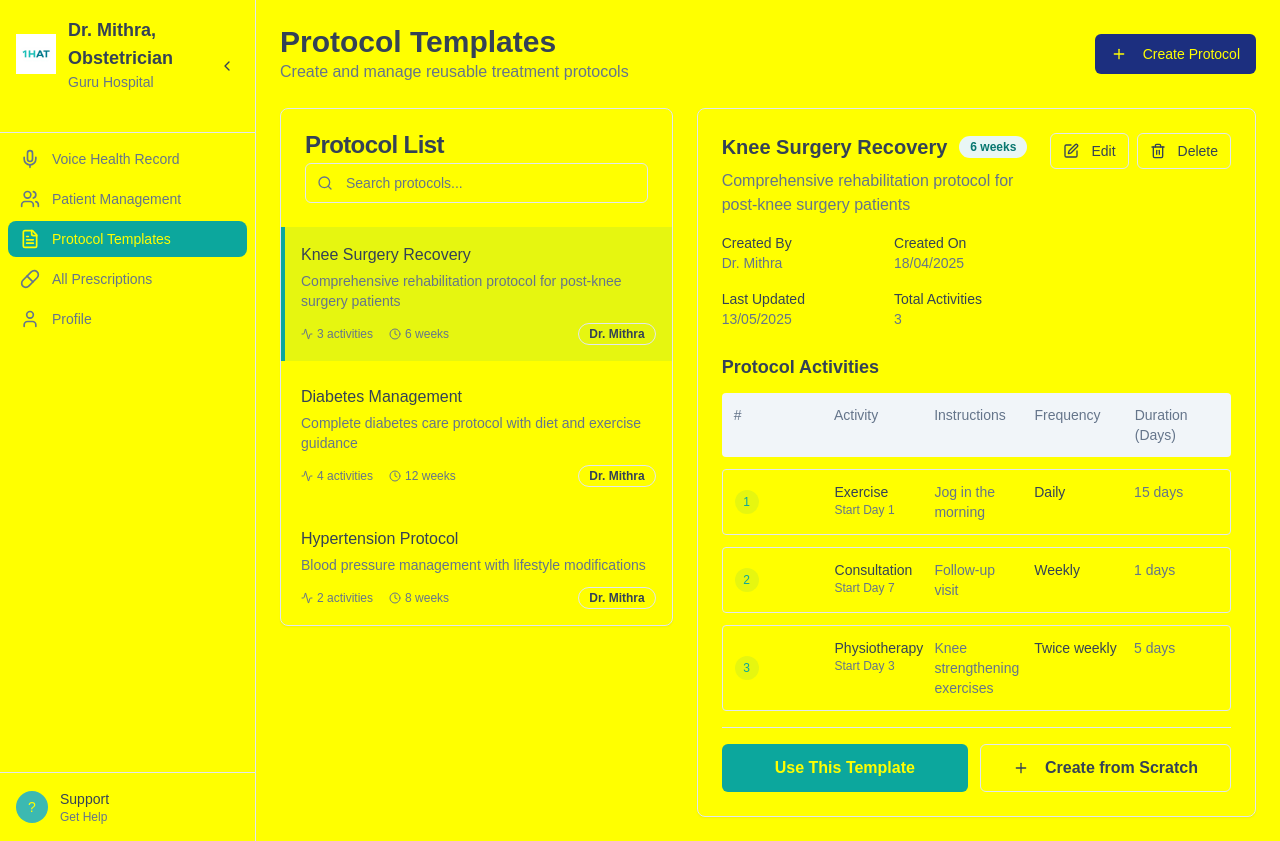
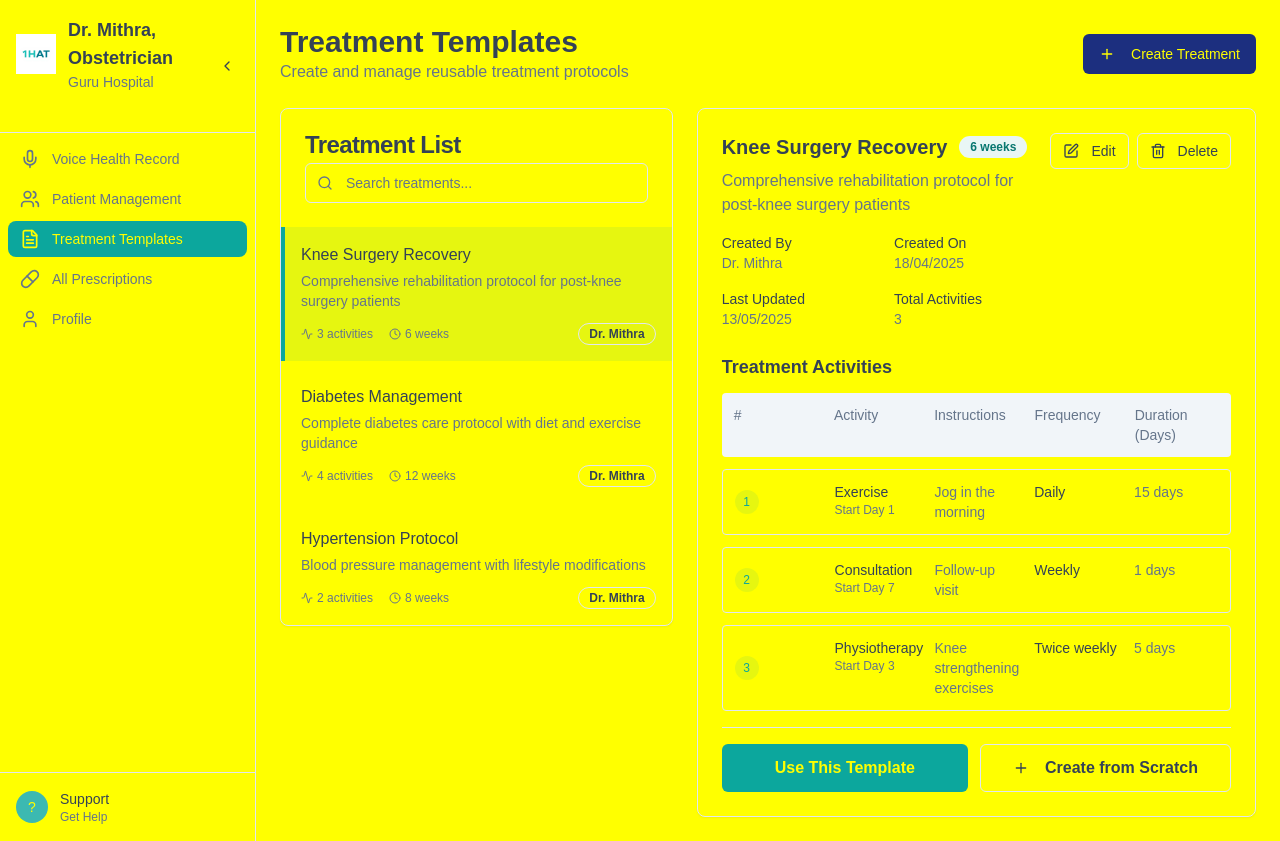
Before and after one commit to kpurusho1/onehatmockup, a React (Vite) app: page /protocol-templates in a window 1280 px wide. Built offline with nearby package versions, Linux system fonts and the light colour scheme; a web font is replaced by a local one.

Commit message:
Refactor: Change protocol to treatment
Update sidebar and protocol templates to use 'treatment plan' instead of 'protocol'.

```diff
--- a/src/components/Sidebar.tsx
+++ b/src/components/Sidebar.tsx
@@ -26,7 +26,7 @@ const sidebarItems = [
   },
   {
     id: "protocol-templates",
-    label: "Protocol Templates",
+    label: "Treatment Templates",
     icon: FileText,
     path: "/protocol-templates",
   },
--- a/src/pages/ProtocolTemplates.tsx
+++ b/src/pages/ProtocolTemplates.tsx
@@ -107,8 +107,8 @@ export default function ProtocolTemplates({ onSelect, onCreateFromScratch, patie
       <div className="p-6 space-y-6">
         <div className="flex items-center justify-between">
           <div>
-            <h1 className="text-3xl font-bold">Edit Protocol: {selectedProtocol.name}</h1>
-            <p className="text-muted-foreground">Edit the protocol template activities</p>
+            <h1 className="text-3xl font-bold">Edit Treatment: {selectedProtocol.name}</h1>
+            <p className="text-muted-foreground">Edit the treatment template activities</p>
           </div>
           <div className="flex space-x-2">
             <Button variant="outline" onClick={() => setIsEditing(false)}>
@@ -122,7 +122,7 @@ export default function ProtocolTemplates({ onSelect, onCreateFromScratch, patie
 
         <Card>
           <CardHeader>
-            <CardTitle>Protocol Activities</CardTitle>
+            <CardTitle>Treatment Activities</CardTitle>
           </CardHeader>
           <CardContent>
             <BlockEditor
@@ -140,12 +140,12 @@ export default function ProtocolTemplates({ onSelect, onCreateFromScratch, patie
       {/* Header */}
       <div className="flex items-center justify-between">
         <div>
-          <h1 className="text-3xl font-bold">Protocol Templates</h1>
+          <h1 className="text-3xl font-bold">Treatment Templates</h1>
           <p className="text-muted-foreground">Create and manage reusable treatment protocols</p>
         </div>
         <Button className="flex items-center space-x-2" style={{backgroundColor: '#1c2f7f'}}>
           <Plus size={16} />
-          <span>Create Protocol</span>
+          <span>Create Treatment</span>
         </Button>
       </div>
 
@@ -154,11 +154,11 @@ export default function ProtocolTemplates({ onSelect, onCreateFromScratch, patie
         <div className="col-span-5">
           <Card>
             <CardHeader>
-              <CardTitle>Protocol List</CardTitle>
+              <CardTitle>Treatment List</CardTitle>
               <div className="relative">
                 <Search className="absolute left-3 top-3 h-4 w-4 text-muted-foreground" />
                 <Input
-                  placeholder="Search protocols..."
+                  placeholder="Search treatments..."
                   className="pl-10"
                   value={searchTerm}
                   onChange={(e) => setSearchTerm(e.target.value)}
@@ -257,7 +257,7 @@ export default function ProtocolTemplates({ onSelect, onCreateFromScratch, patie
 
             <CardContent className="space-y-4">
               <div>
-                <h3 className="text-lg font-semibold mb-3">Protocol Activities</h3>
+                <h3 className="text-lg font-semibold mb-3">Treatment Activities</h3>
                 <div className="space-y-3">
                   {/* Header Row */}
                   <div className="grid grid-cols-5 gap-4 text-sm font-medium text-muted-foreground bg-muted p-3 rounded">
```
